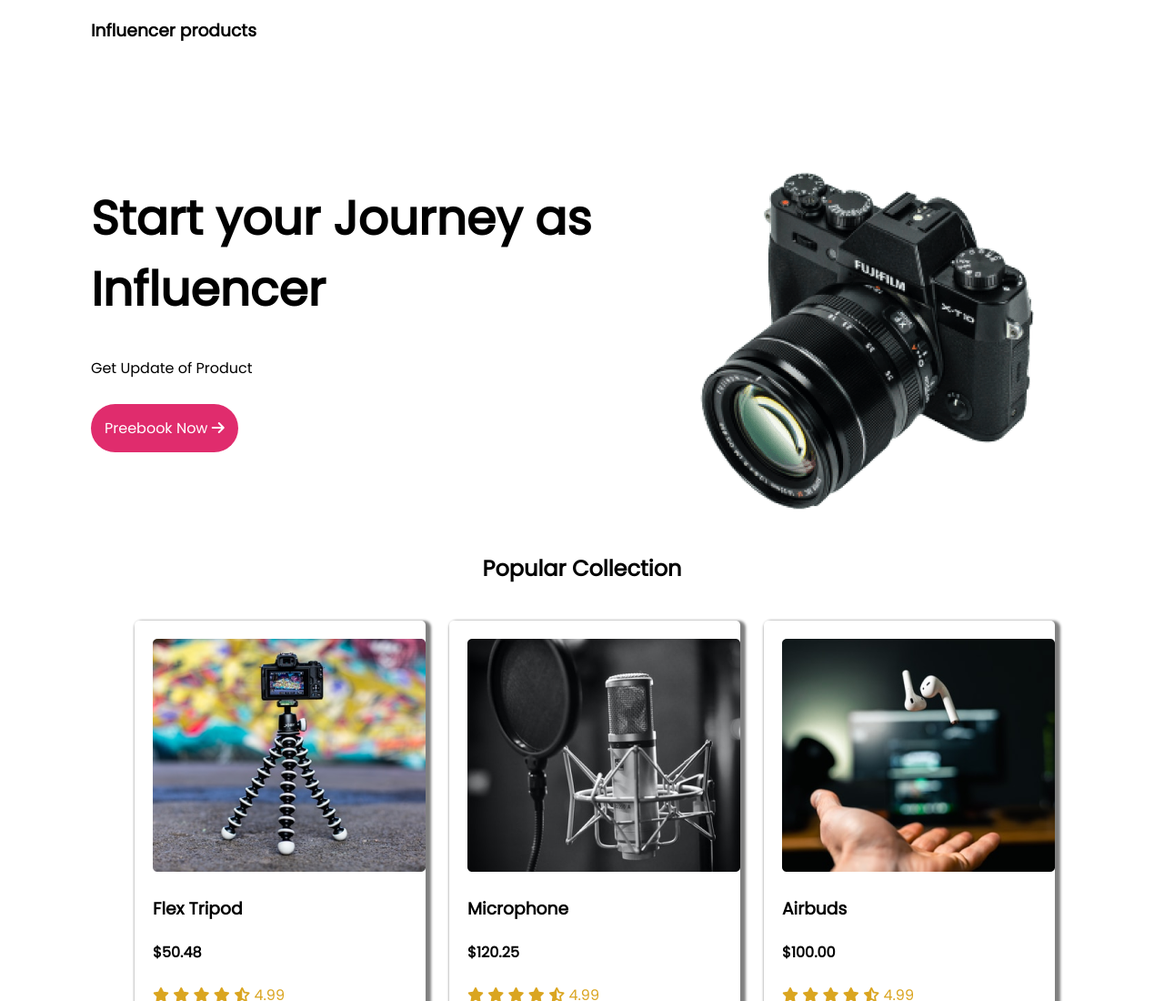
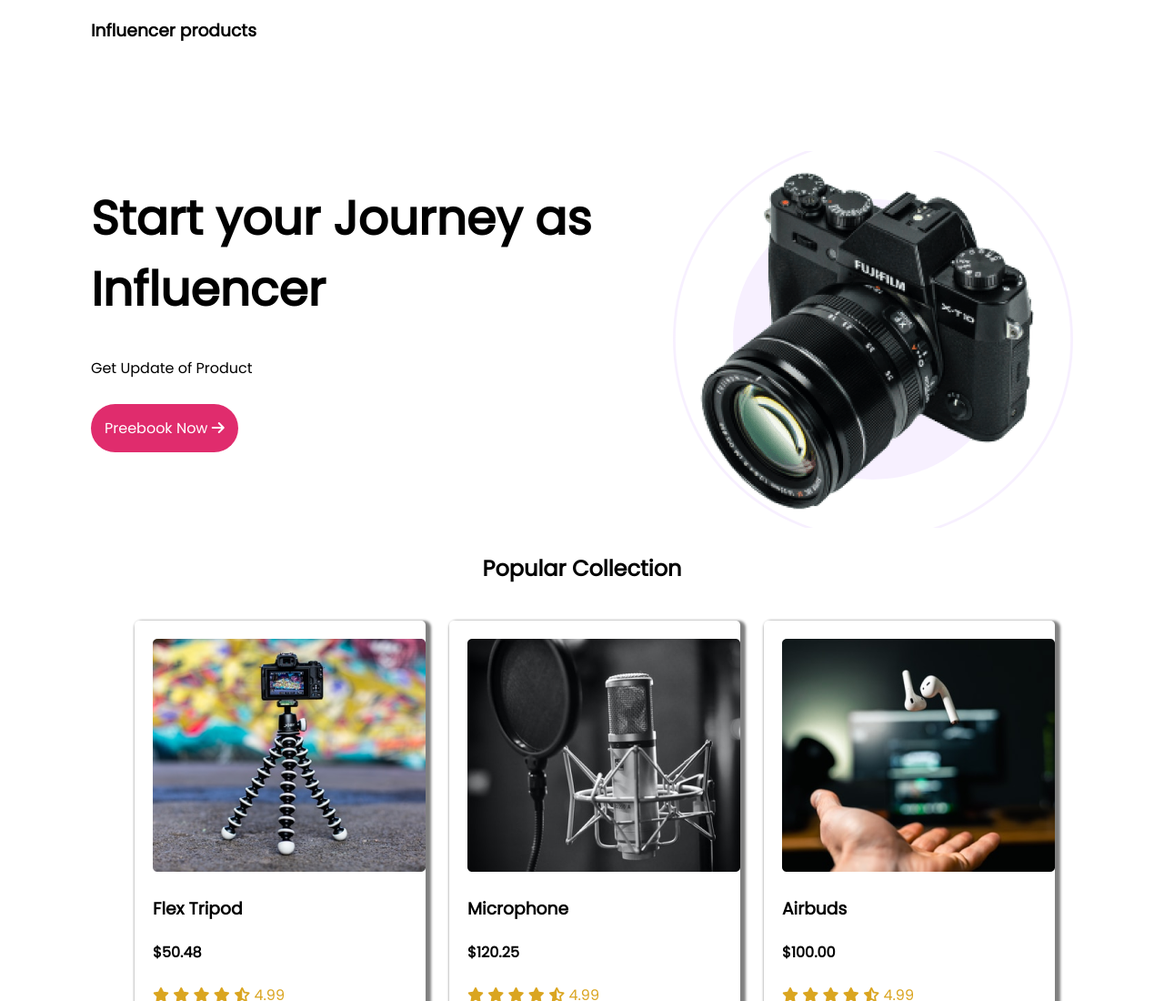
Before and after one commit to jewelCode/Influencer-products, a plain HTML site: page index.html in a window 1280 px wide. Shown: the top 1100 px of the page at 91% size. Drawn offline with Linux system fonts and the light colour scheme.

Commit message:
cover background updated

```diff
--- a/style.css
+++ b/style.css
@@ -15,12 +15,12 @@ h1 {
 
 
 
-/* .header-part .cover-photo {
+.header-part .cover-photo {
     background-image: url(./resources/images/Circle\ design.svg);
     background-repeat: no-repeat;
     background-position: center;
     background-size: cover;
-} */
+}
 
 .header-container {
     display: grid;
```
